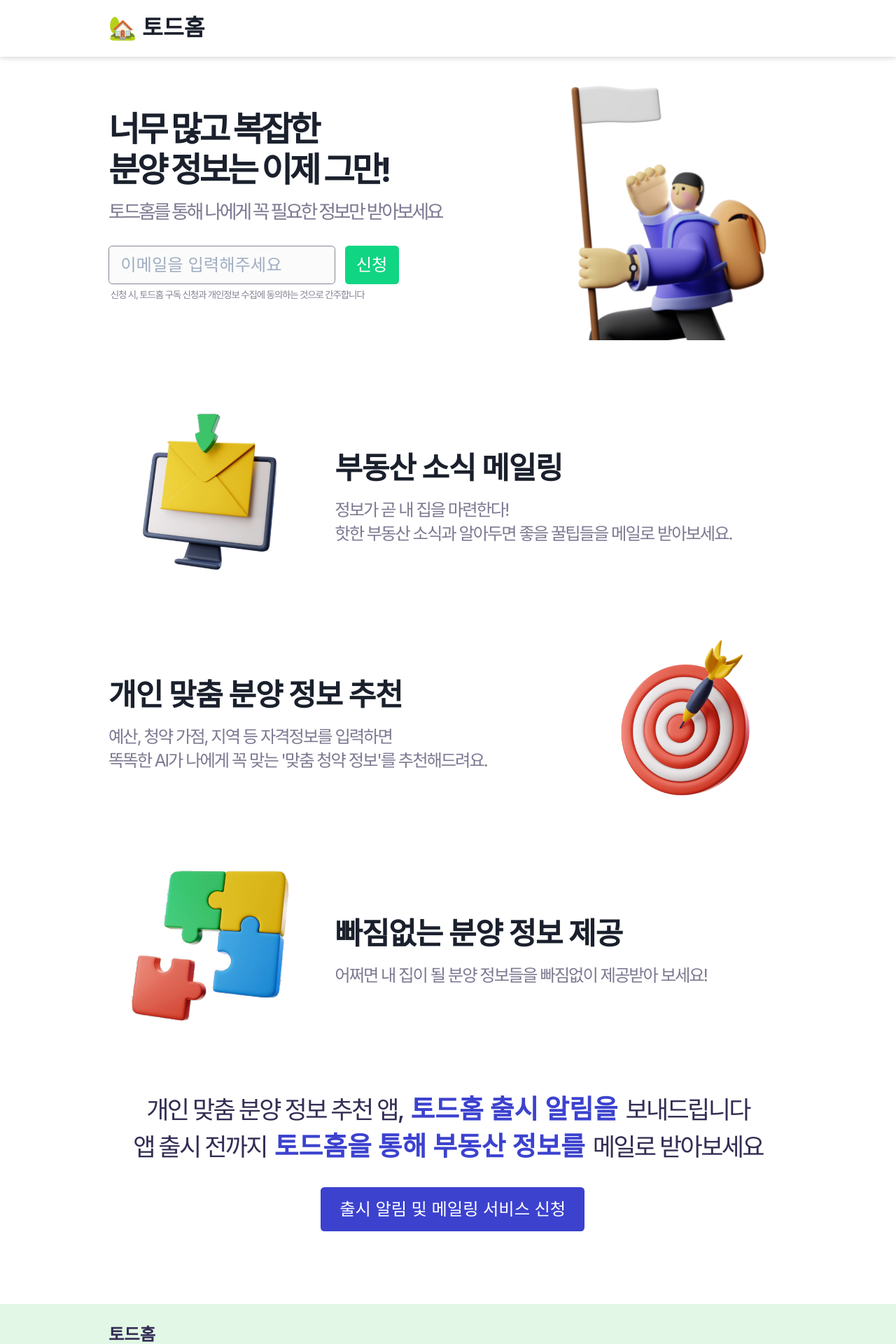
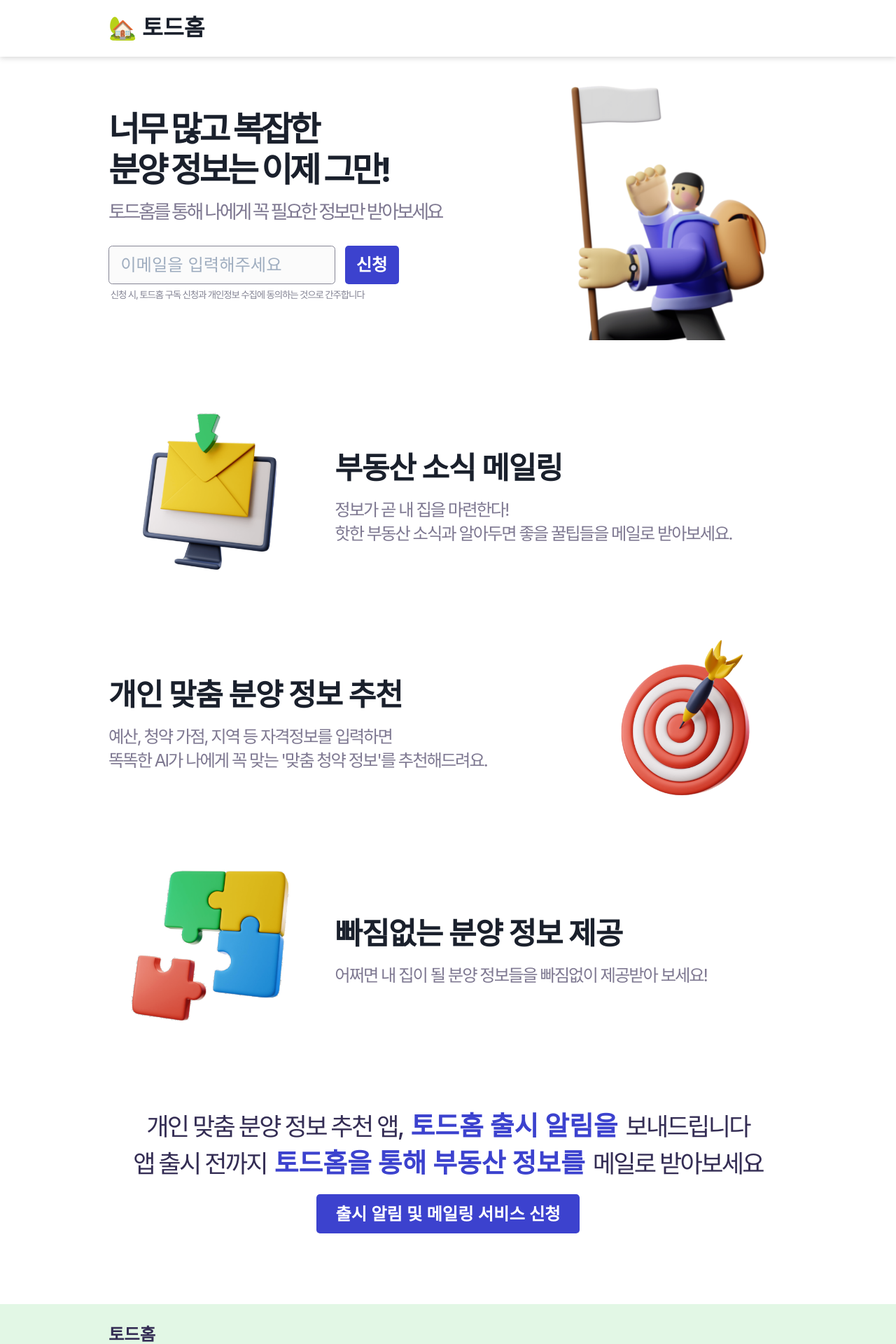
Before and after one commit to gimquokka/gdd-landing, a Next.js app: page / in a window 1280 px wide. Shown: the top 1920 px of the page at 70% size. Built offline with nearby package versions, Linux system fonts and the light colour scheme.

Commit message:
💄 style: Add chakra-ui buttons

```diff
--- a/src/components/bottom-section/index.tsx
+++ b/src/components/bottom-section/index.tsx
@@ -1,4 +1,5 @@
 import styled from "styled-components";
+import { Button } from "@chakra-ui/react";
 
 import { GREY, NAVY, WHITE } from "src/constants/colors";
 
@@ -16,7 +17,16 @@ export default function Bottom() {
         <Title>메일로 받아보세요</Title>
       </Line>
       <A href="#">
-        <Button>출시 알림 및 메일링 서비스 신청</Button>
+        <Button
+          bg={NAVY}
+          color={WHITE}
+          size="xl"
+          padding="1rem 2rem"
+          marginTop="1rem"
+          fontSize="1.8rem"
+        >
+          출시 알림 및 메일링 서비스 신청
+        </Button>
       </A>
     </Wrapper>
   );
@@ -62,17 +72,3 @@ const Emphasize = styled.p`
 const A = styled.a`
   text-decoration: none;
 `;
-
-const Button = styled.button`
-  display: flex;
-  align-items: center;
-  margin: 2rem 0;
-  padding: 1rem 2rem;
-  margin-left: 1rem;
-  font-size: 1.8rem;
-  font-weight: 500;
-  color: ${WHITE};
-  background-color: ${NAVY};
-  border: none;
-  border-radius: 0.4rem;
-`;
--- a/src/components/main-section/email-form.tsx
+++ b/src/components/main-section/email-form.tsx
@@ -1,8 +1,9 @@
 import { useState } from "react";
 import styled from "styled-components";
+import { Button } from "@chakra-ui/react";
 
 import useEmailList from "src/hooks/useEmail";
-import { WHITE, GREEN, GREY } from "src/constants/colors";
+import { WHITE, GREY, NAVY } from "src/constants/colors";
 
 export default function EmailForm() {
   const [email, setEmail] = useState<string>("");
@@ -28,7 +29,17 @@ export default function EmailForm() {
           onChange={handleInputChange}
           required
         />
-        <Button type="submit">신청</Button>
+        <Button
+          type="submit"
+          bg={NAVY}
+          color={WHITE}
+          size="xl"
+          padding="0.6rem 1.2rem"
+          marginLeft="1rem"
+          fontSize="1.8rem"
+        >
+          신청
+        </Button>
       </Form>
       <Text>
         신청 시, 토드홈 구독 신청과{" "}
@@ -57,17 +68,6 @@ const Input = styled.input`
   }
 `;
 
-const Button = styled.button`
-  padding: 0.6rem 1.2rem;
-  margin-left: 1rem;
-  font-size: 1.8rem;
-  font-weight: 500;
-  color: ${WHITE};
-  background-color: ${GREEN};
-  border: none;
-  border-radius: 0.4rem;
-`;
-
 const Text = styled.p`
   padding: 0.2rem;
   font-size: 1rem;
```
